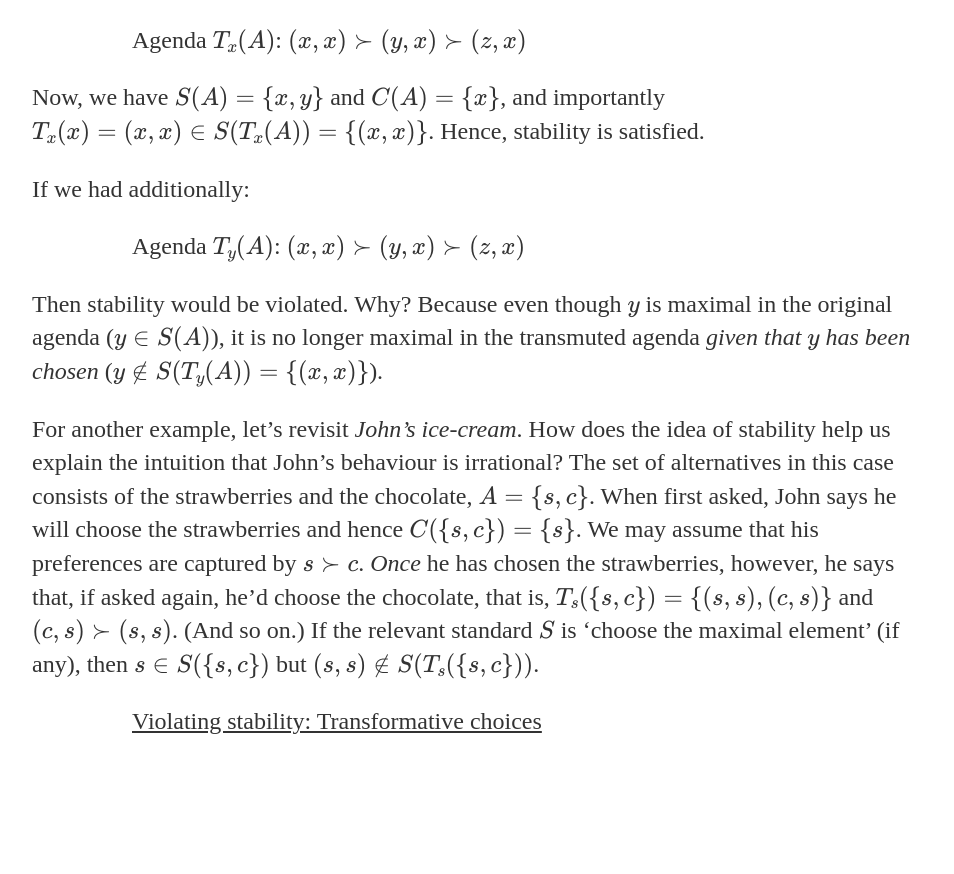
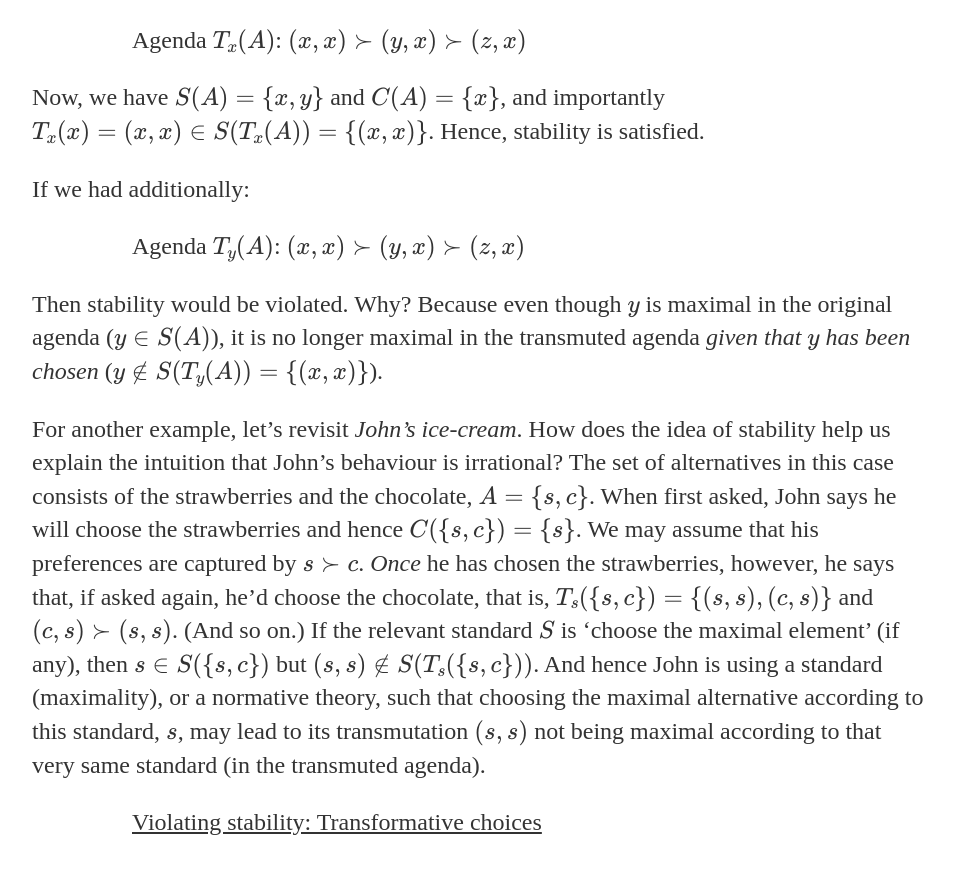
Before and after one commit to uzunovam/uzunovam, a Jekyll site: the page built from _posts/2020-04-28-anders-herlitz-on-unstable-choices.md, in a window 1280 px wide and 900 px high, scrolled down 3612 px. Shown: the top 874 px of the window, without its empty margins (160-1114 px from the left). Built offline with Jekyll 4.4.1, drawn with Linux system fonts in a browser that asks for light colours; before the commit the page ends 4411 px from its top, so only the background shows below that.

Commit message:
Update 2020-04-28-anders-herlitz-on-unstable-choices.md

```diff
--- a/_posts/2020-04-28-anders-herlitz-on-unstable-choices.md
+++ b/_posts/2020-04-28-anders-herlitz-on-unstable-choices.md
@@ -58,7 +58,7 @@ that the act of choosing a maximal alternative alone can revert whether this cho
 
 <p>Then stability would be violated. Why? Because even though \(y\) is maximal in the original agenda (\(y \in S(A)\)), it is no longer maximal in the transmuted agenda <cite>given that \(y\) has been chosen</cite> (\(y \notin S(T_{y}(A)) = \{(x, x)\}\)).</p>
 
-<p>For another example, let’s revisit <cite>John’s ice-cream</cite>. How does the idea of stability help us explain the intuition that John’s behaviour is irrational? The set of alternatives in this case consists of the strawberries and the chocolate, \(A = \{s,c\}\). When first asked, John says he will choose the strawberries and hence \(C(\{s,c\}) = \{s\}\). We may assume that his preferences are captured by \(s \succ c\). <cite>Once</cite> he has chosen the strawberries, however, he says that, if asked again, he’d choose the chocolate, that is, \(T_{s}(\{s,c\}) = \{(s,s),(c,s)\}\) and \((c,s) \succ (s,s)\). (And so on.) If the relevant standard \(S\) is ‘choose the maximal element’ (if any), then \(s \in S(\{s,c\})\) but \((s,s) \notin S(T_{s}(\{s,c\}))\).</p>
+<p>For another example, let’s revisit <cite>John’s ice-cream</cite>. How does the idea of stability help us explain the intuition that John’s behaviour is irrational? The set of alternatives in this case consists of the strawberries and the chocolate, \(A = \{s,c\}\). When first asked, John says he will choose the strawberries and hence \(C(\{s,c\}) = \{s\}\). We may assume that his preferences are captured by \(s \succ c\). <cite>Once</cite> he has chosen the strawberries, however, he says that, if asked again, he’d choose the chocolate, that is, \(T_{s}(\{s,c\}) = \{(s,s),(c,s)\}\) and \((c,s) \succ (s,s)\). (And so on.) If the relevant standard \(S\) is ‘choose the maximal element’ (if any), then \(s \in S(\{s,c\})\) but \((s,s) \notin S(T_{s}(\{s,c\}))\). And hence John is using a standard (maximality), or a normative theory, such that choosing the maximal alternative according to this standard, \(s\), may lead to its transmutation \((s,s)\) not being maximal according to that very same standard (in the transmuted agenda).</p>
 
 
 <p style="padding-left:100px;"><u>Violating stability: Transformative choices</u></p>
```
